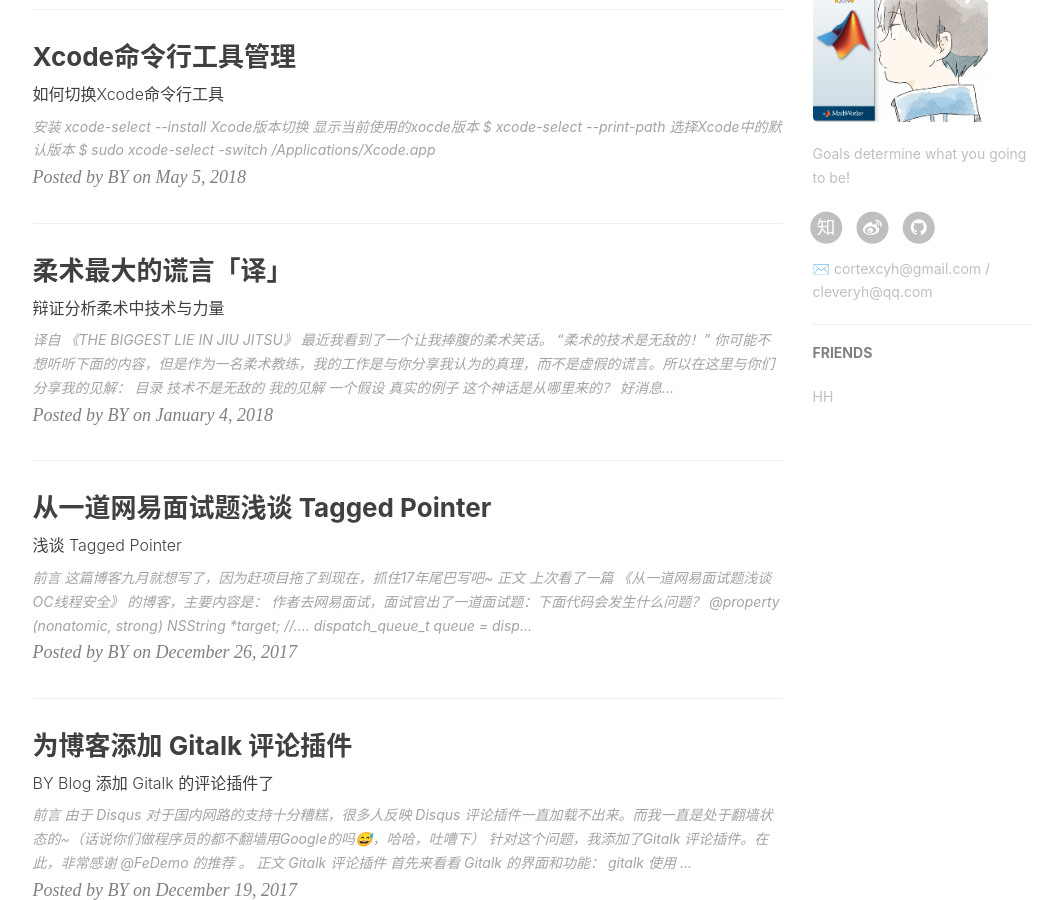
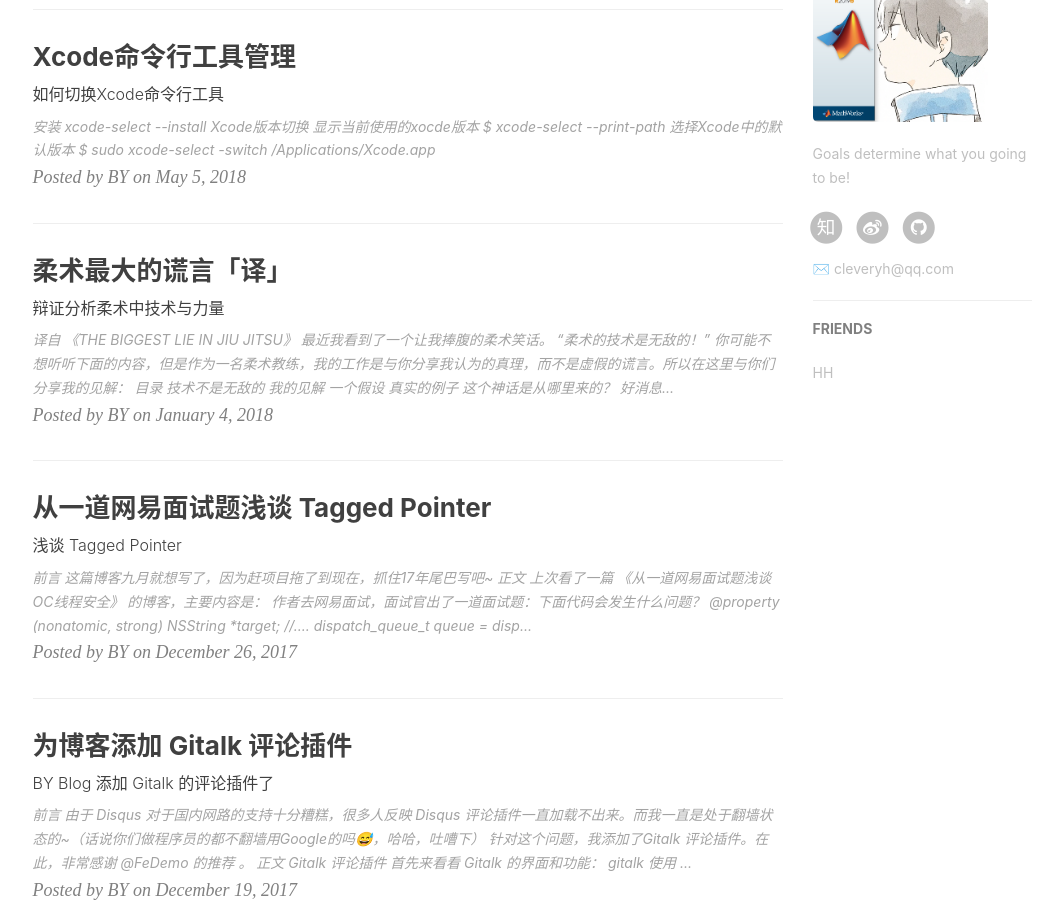
Before and after one commit to lzzmm/lzzmm.github.io, a Jekyll site: the page built from index.html, in a window 1280 px wide and 900 px high, scrolled down 903 px. Shown: the whole window, without its empty margins (135-1198 px from the left). Built offline with Jekyll 4.4.1, drawn with Linux system fonts in a browser that asks for light colours; nearby versions of some CDN libraries; the list of posts is cut into pages by our own code; comment, search, counter and statistics services are not loaded; some of the changed lines change nothing that is shown.

Commit message:
test dual email

```diff
--- a/_config.yml
+++ b/_config.yml
@@ -4,7 +4,8 @@
 SEOTitle: 炸毛的博客 | YH's Blog
 header-img: img/home-bg-star_track.jpg
 # img/post-bg-debug.jpg
-email: cortexcyh@gmail.com / cleveryh@qq.com
+email: cortexcyh@gmail.com
+email: cleveryh@qq.com # test
 description: "Every failure is leading towards success."
 keyword: "炸毛, YH's Blog, 炸毛的博客, Yuhan Chen, cleveryh"
 url: "http://cleveryh.github.io"          # your host, for absolute URL
```
